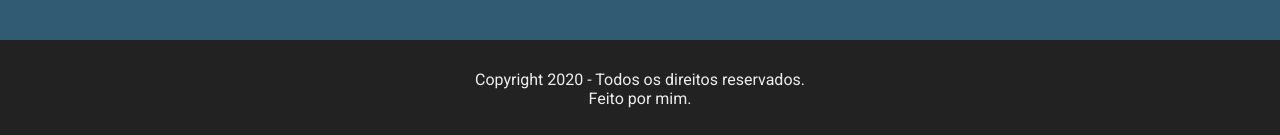
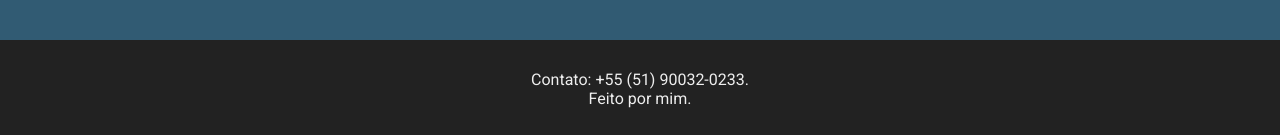
Before and after one commit to AKKAII45/WEGOGYM1, a plain HTML site: page index.html in a window 1280 px wide. Shown: the part 2801-2936 px from the top of the page. Drawn offline with nearby package versions, Linux system fonts and the light colour scheme.

Commit message:
Update index.html

```diff
--- a/index.html
+++ b/index.html
@@ -124,7 +124,7 @@
 
 
     <footer id="footer">
-        <p>Copyright 2020 - Todos os direitos reservados.</p>
+        <p>Contato: +55 (51) 90032-0233.</p>
         <p>Feito por mim.</p>
     </footer>
 
```
